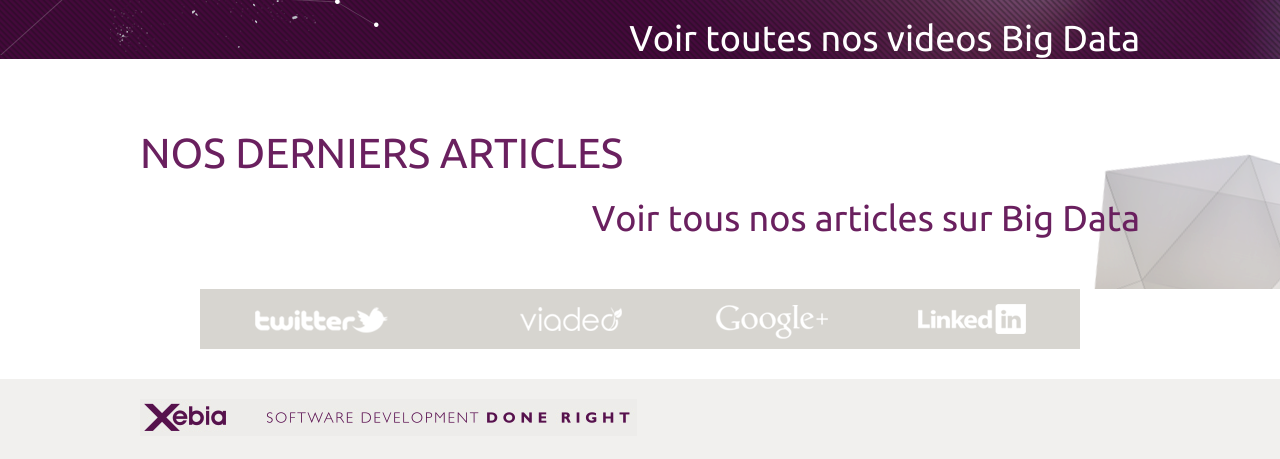
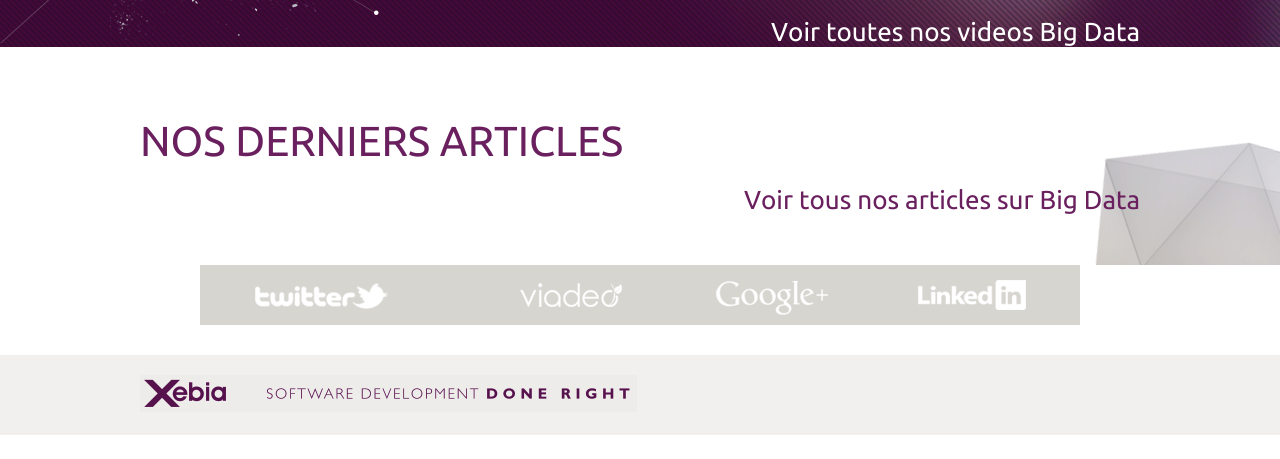
Before and after one commit to publicissapient-france/big-data-minisite, a plain HTML site: page index.html in a window 1280 px wide. Shown: the part 2947-3406 px from the top of the page. After the commit the page ends 3382 px from the top, so only its background shows below. Drawn offline with Linux system fonts and the light colour scheme.

Commit message:
smaller font-size for "see more" links

```diff
--- a/css/main.css
+++ b/css/main.css
@@ -323,7 +323,7 @@ h1, h2 {
     display: inline-block;
     width: 100%;
     text-align: right;
-    font-size: 36px;
+    font-size: 26px;
     color: white;
     margin-top: 20px;
 }
@@ -398,7 +398,7 @@ h1, h2 {
     color: #6a205f;
     right: 20px;
     bottom: 50px;
-    font-size: 36px;
+    font-size: 26px;
 }
 
 .our-articles .see-more-articles:hover {
```
